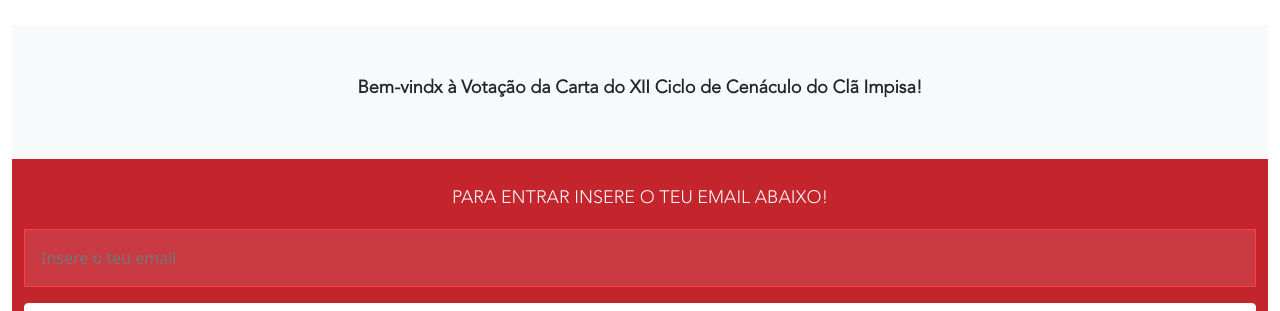
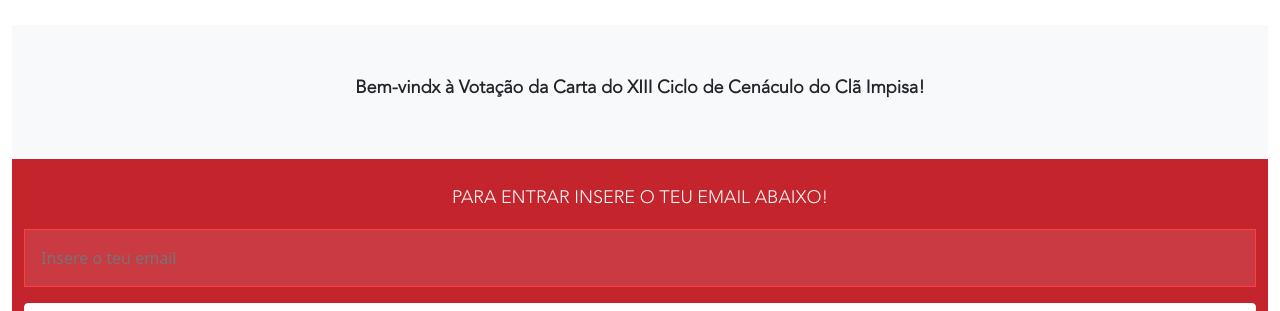
Before and after one commit to Uziskull/App_Cenaculo, a Flask app: page /login in a window 1280 px wide. Shown: the part 49-360 px from the top of the page. Run offline with Flask 2, Linux system fonts and the light colour scheme; some libraries are stand-ins or nearby versions.

Commit message:
Atualização do ciclo

```diff
--- a/Servidor/website/templates/auth/login.html
+++ b/Servidor/website/templates/auth/login.html
@@ -6,7 +6,7 @@
     <div class="container-fluid bg-light">
         <div class="mt-4 pt-5 pb-5 container-fluid">
             <h1 class="font_default" style="font-size: 18px; font-weight:bold">
-                Bem-vindx à Votação da Carta do XII Ciclo de Cenáculo do Clã Impisa!
+                Bem-vindx à Votação da Carta do XIII Ciclo de Cenáculo do Clã Impisa!
             </h1>
         </div>
     </div>
```
